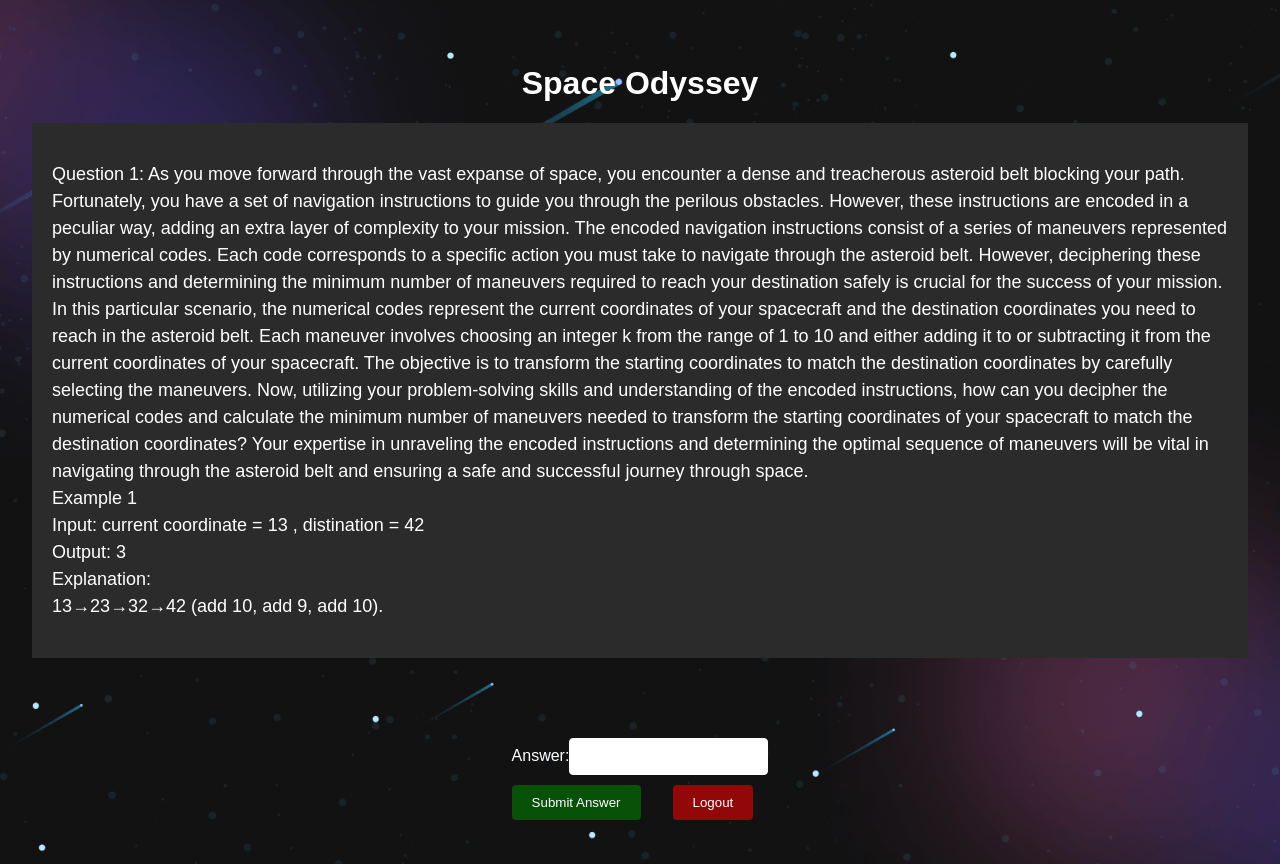
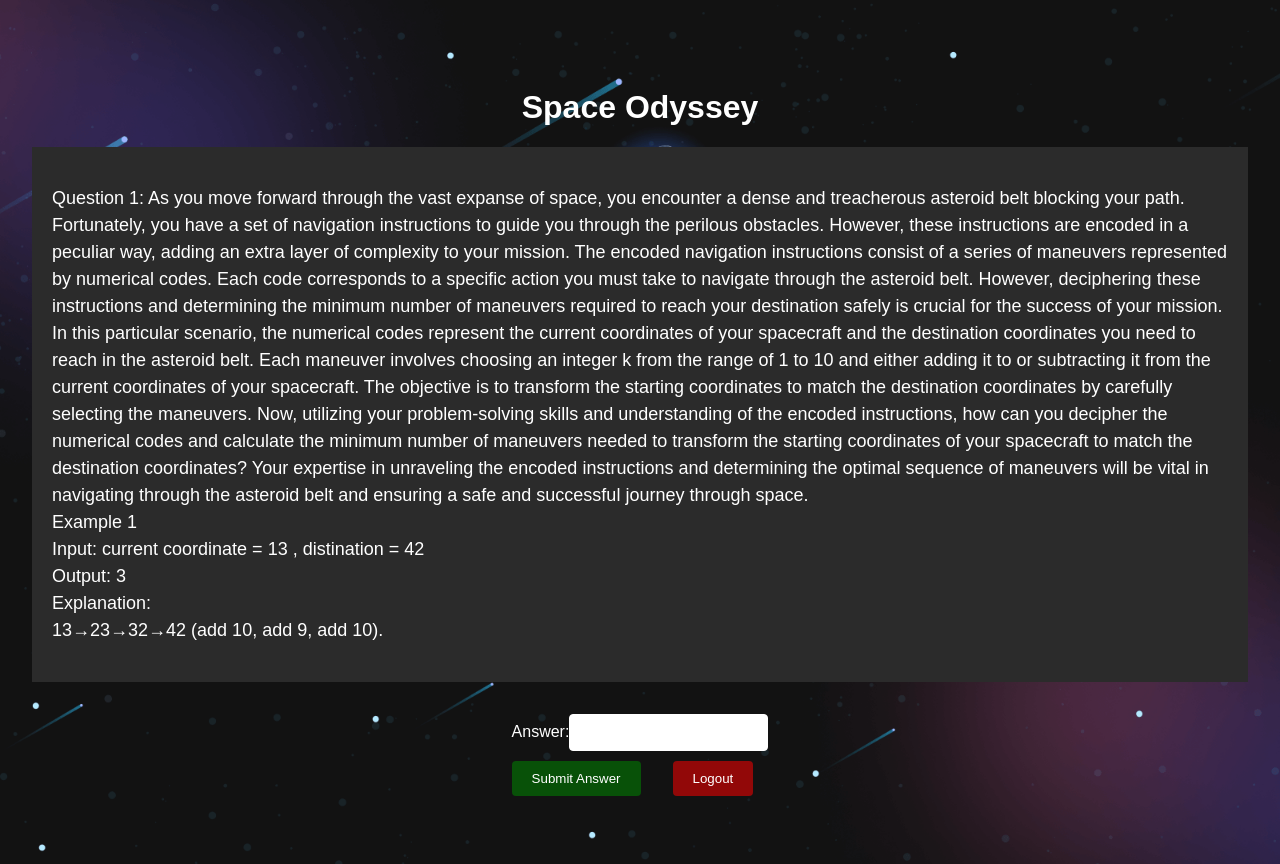
Before and after one commit to shubhamsingaal/Space--Odyssey, a React (Create React App) app: page /game in a window 1280 px wide. Built offline with nearby package versions, Linux system fonts and the light colour scheme; no server answers; a web font is replaced by a local one.

Commit message:
fixed game

```diff
--- a/src/styles/game.css
+++ b/src/styles/game.css
@@ -47,11 +47,11 @@ h2{
 .question-div {
     background-color: #2b2b2b;
     padding: 20px;
-    margin-bottom: 5px;
+    margin-bottom: 100px;
     font-size: 18px;
     line-height: 1.5;
     position: relative;
-    margin-bottom: 5rem !important;
+    margin-bottom: 2rem !important;
 }
 
 .question-section {
```
